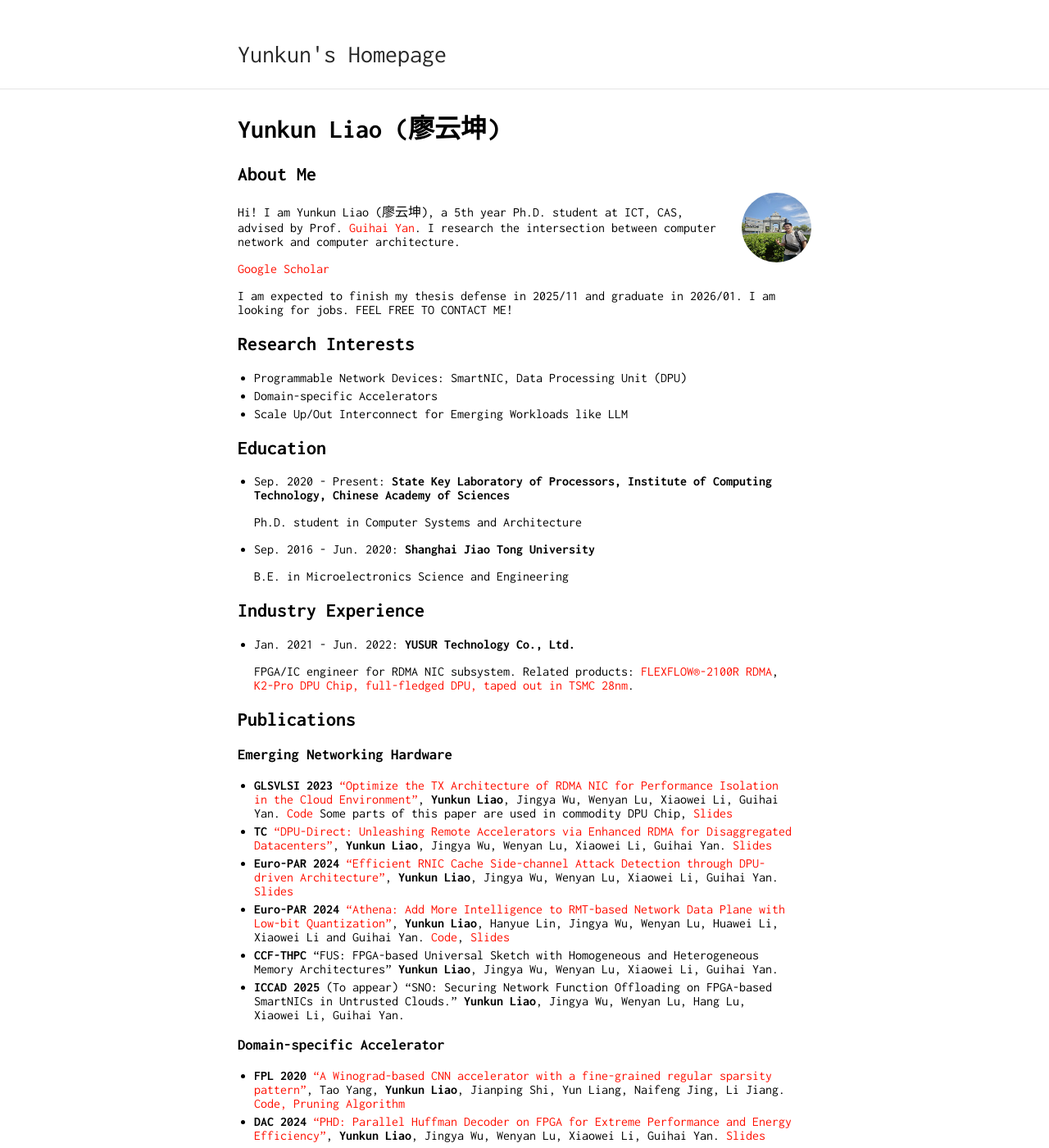
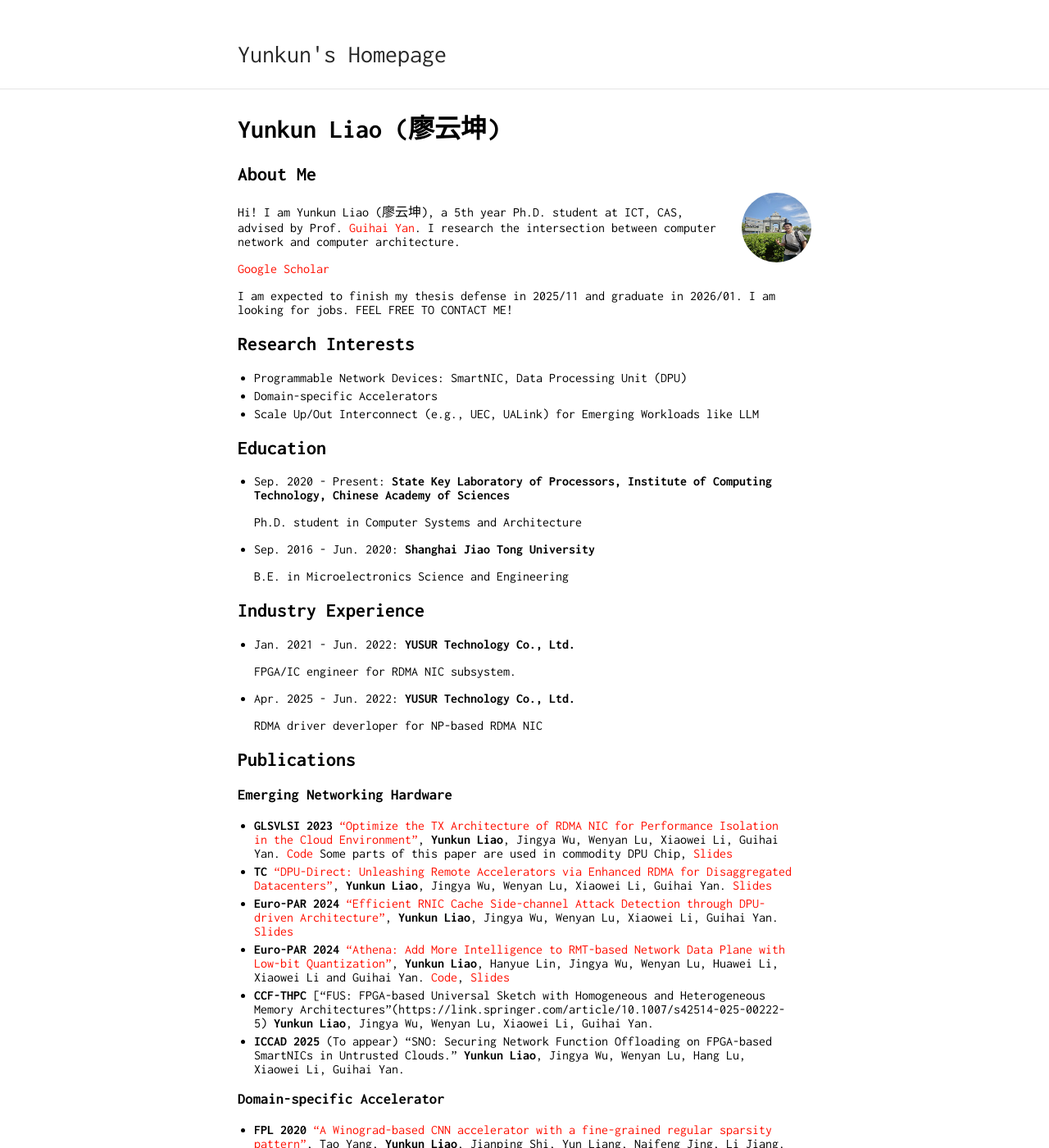
Before and after one commit to liaoyunkun/liaoyunkun.github.io, a Jekyll site: the page built from index.md, in a window 1280 px wide and 1400 px high. Shown: the whole window at 82% size. Built offline with Jekyll 4.4.1, drawn with Linux system fonts in a browser that asks for light colours; our own code applies the rules of GitHub Pages for plain Markdown files.

Commit message:
Update index.md

```diff
--- a/index.md
+++ b/index.md
@@ -14,7 +14,7 @@ I am expected to finish my thesis defense in 2025/11 and graduate in 2026/01. I
 ## Research Interests
 * Programmable Network Devices: SmartNIC, Data Processing Unit (DPU)
 * Domain-specific Accelerators
-* Scale Up/Out Interconnect for Emerging Workloads like LLM
+* Scale Up/Out Interconnect (e.g., UEC, UALink) for Emerging Workloads like LLM
 
 ## Education
 * Sep. 2020 - Present: **State Key Laboratory of Processors, Institute of Computing Technology, Chinese Academy of Sciences**
@@ -29,7 +29,11 @@ I am expected to finish my thesis defense in 2025/11 and graduate in 2026/01. I
 ## Industry Experience
 * Jan. 2021 - Jun. 2022: **YUSUR Technology Co., Ltd.**
 
-   FPGA/IC engineer for RDMA NIC subsystem. Related products: [FLEXFLOW®-2100R RDMA](https://www.yusur.tech/product/flexflow/flexflow2100r), [K2-Pro DPU Chip, full-fledged DPU, taped out in TSMC 28nm](https://www.yusur.tech/dpu/K2-Pro).
+   FPGA/IC engineer for RDMA NIC subsystem.
+* Apr. 2025 - Jun. 2022: **YUSUR Technology Co., Ltd.**
+
+   RDMA driver deverloper for NP-based RDMA NIC
+
 
 ## Publications
 ### Emerging Networking Hardware
@@ -37,7 +41,7 @@ I am expected to finish my thesis defense in 2025/11 and graduate in 2026/01. I
 - **TC** ["DPU-Direct: Unleashing Remote Accelerators via Enhanced RDMA for Disaggregated Datacenters"](https://ieeexplore.ieee.org/abstract/document/10536912),  **Yunkun Liao**, Jingya Wu, Wenyan Lu, Xiaowei Li, Guihai Yan. [Slides](./DPU-Direct-Intro.pdf)
 - **Euro-PAR 2024** ["Efficient RNIC Cache Side-channel Attack Detection through DPU-driven Architecture"](https://link.springer.com/chapter/10.1007/978-3-031-69766-1_1), **Yunkun Liao**, Jingya Wu, Wenyan Lu, Xiaowei Li, Guihai Yan. [Slides](./europar-2024-rcsca.pdf)
 - **Euro-PAR 2024** ["Athena: Add More Intelligence to RMT-based Network Data Plane with Low-bit Quantization"](https://link.springer.com/chapter/10.1007/978-3-031-69766-1_18), **Yunkun Liao**, Hanyue Lin, Jingya Wu, Wenyan Lu, Huawei Li, Xiaowei Li and Guihai Yan. [Code](https://github.com/liaoyunkun/dpu-driven-scadet/tree/master), [Slides](./europar-2024-athena.pdf)
-- **CCF-THPC** "FUS: FPGA-based Universal Sketch with Homogeneous and Heterogeneous Memory Architectures" **Yunkun Liao**, Jingya Wu, Wenyan Lu, Xiaowei Li, Guihai Yan.
+- **CCF-THPC** ["FUS: FPGA-based Universal Sketch with Homogeneous and Heterogeneous Memory Architectures"(https://link.springer.com/article/10.1007/s42514-025-00222-5) **Yunkun Liao**, Jingya Wu, Wenyan Lu, Xiaowei Li, Guihai Yan.
 - **ICCAD 2025** (To appear) "SNO: Securing Network Function Offloading on FPGA-based SmartNICs in Untrusted Clouds." **Yunkun Liao**, Jingya Wu, Wenyan Lu, Hang Lu, Xiaowei Li, Guihai Yan.
 
 ### Domain-specific Accelerator
```
